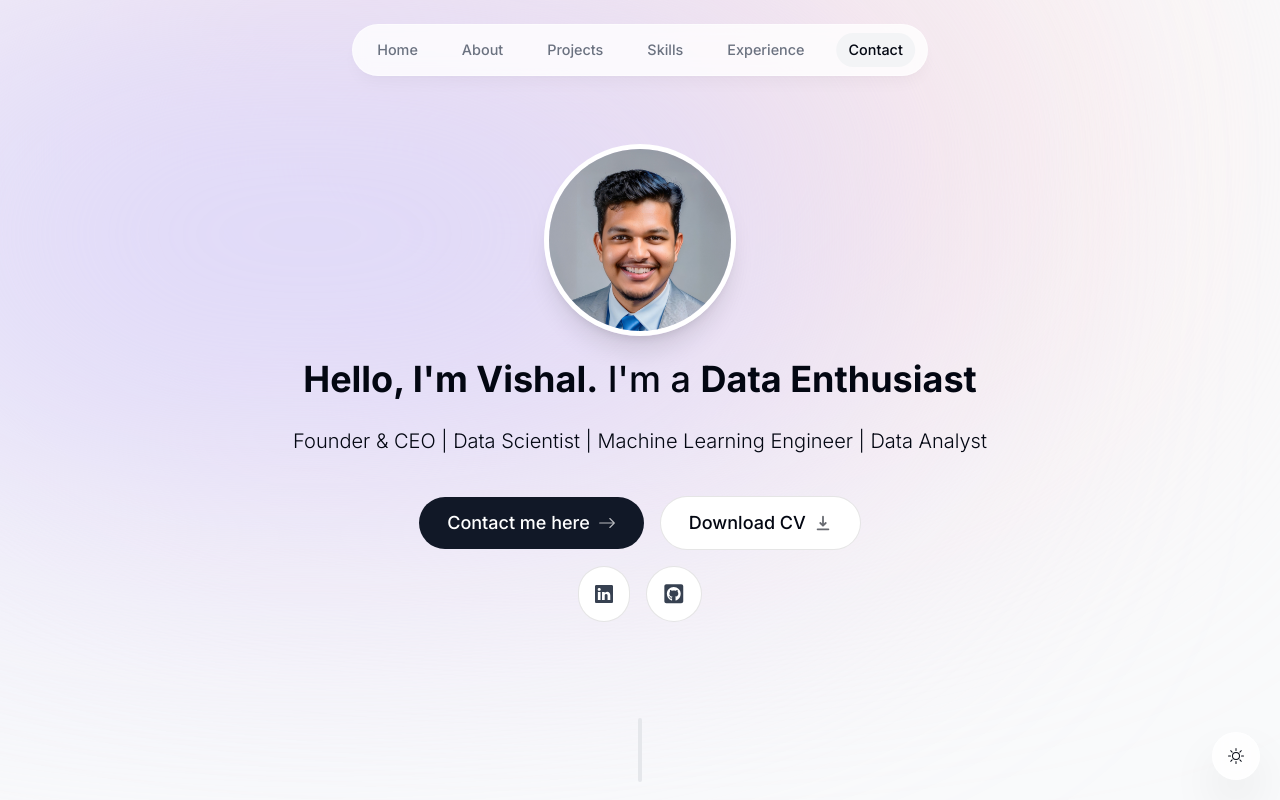
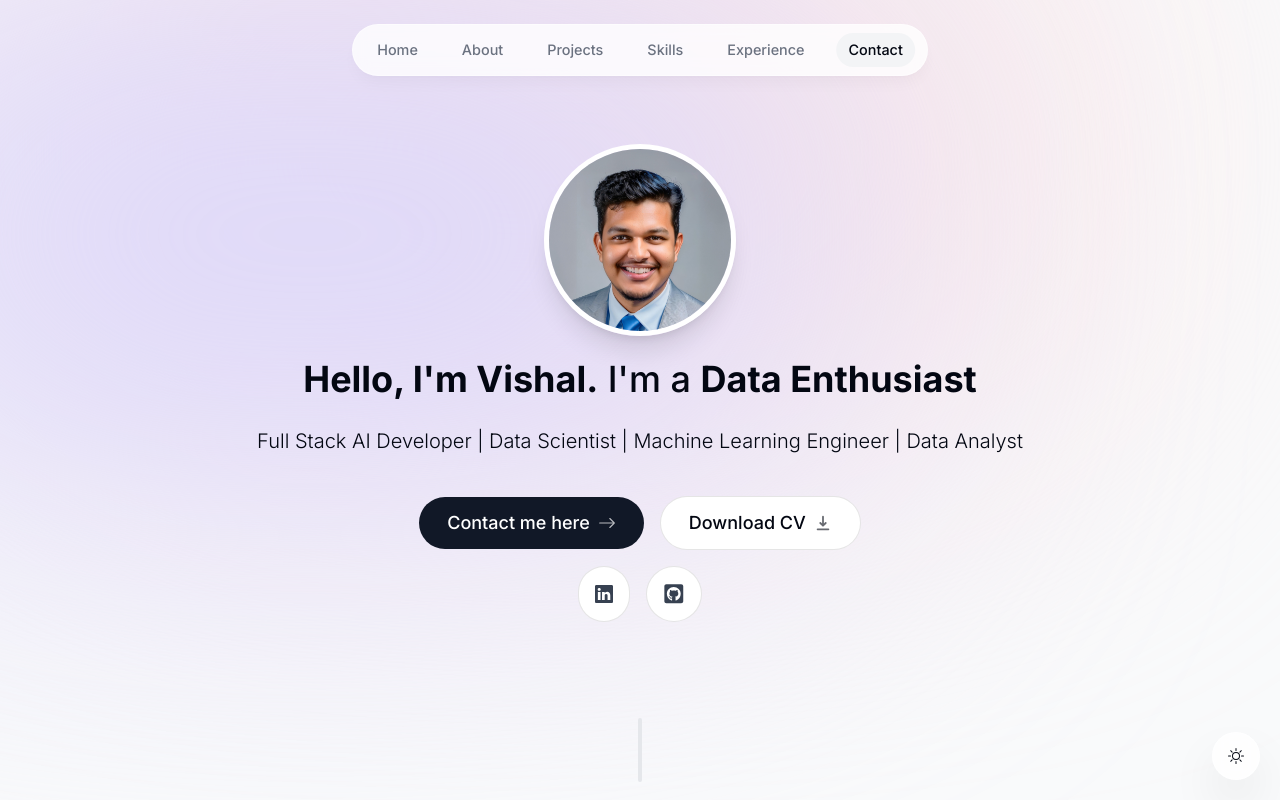
Before and after one commit to vishalpatil7860/portfolio-website, a Next.js app: page / in a window 1280 px wide. Shown: the top 800 px of the page. Built offline with nearby package versions, Linux system fonts and the light colour scheme.

Commit message:
CV updated

```diff
--- a/components/intro.tsx
+++ b/components/intro.tsx
@@ -72,7 +72,7 @@ export default function Intro() {
         initial={{ opacity: 0, y: 100 }}
         animate={{ opacity: 1, y: 0 }}
       >
-        <span className="font-font-medium">Founder & CEO | Data Scientist | Machine Learning Engineer | Data Analyst</span>
+        <span className="font-font-medium">Full Stack AI Developer | Data Scientist | Machine Learning Engineer | Data Analyst</span>
 
       </motion.h1>
 
```
Also changed, not shown: 1 other file (tests, documents, lock files or other folders).
